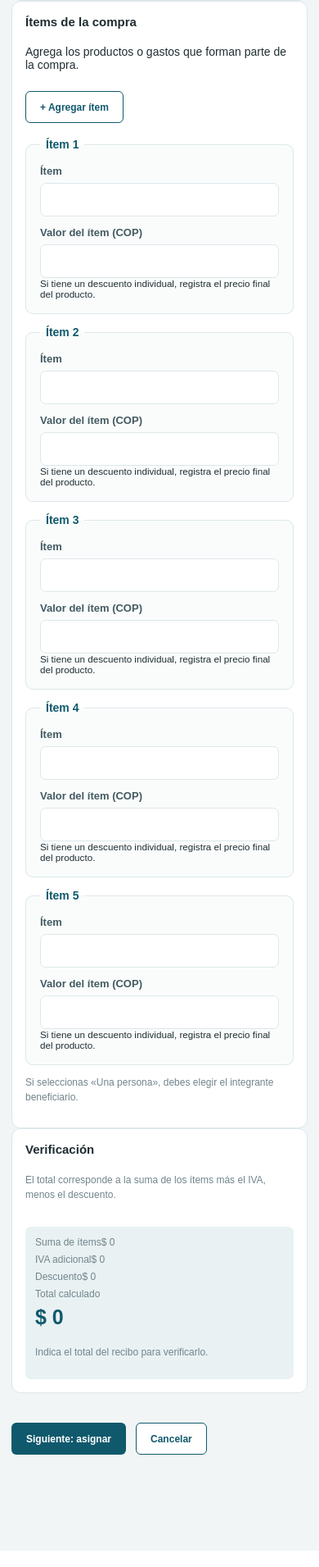
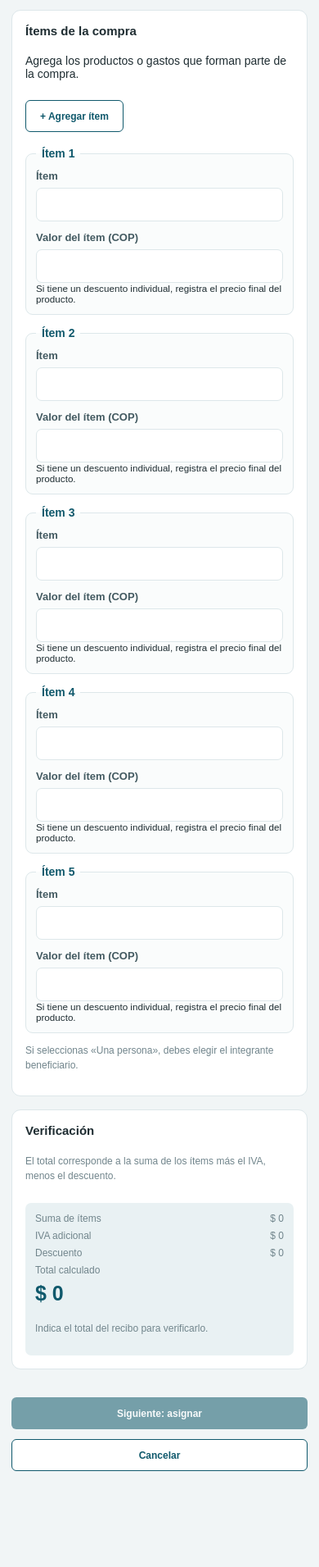
Before and after one commit to Thaliana-maria/Administracion, a Django app: page /grupos/1/compras/nueva/ in a window 390 px wide. Shown: the part 1016-2927 px from the top of the page at 82% size. Run offline with Django 5.2, Linux system fonts and the light colour scheme; a user stored in the database is signed in; tables that the repository leaves empty hold one stand-in row (values such as "Sample post").

Commit message:
Adaptar distribución de compra y verificación a escritorio y móvil

```diff
--- a/static/css/app.css
+++ b/static/css/app.css
@@ -1136,3 +1136,22 @@ tbody tr:last-child td {
     .auth-form { width: 100%; max-width: 420px; }
     .auth-form h2 { font-size: 20px; margin-bottom: 14px; }
 }
+
+
+.distribucion-compra { display: grid; grid-template-columns: minmax(0, 1.7fr) minmax(230px, 1fr); gap: 16px; align-items: start; }
+.datos-compra, .verificacion-compra { display: grid; gap: 14px; min-width: 0; }
+.indicador-paso { color: var(--teal); font-weight: 700; font-size: 13px; }
+.verificacion-compra .purchase-summary { display: grid; gap: 12px; }
+.verificacion-compra .live-total { min-width: 0; }
+.linea-verificacion { display: flex; justify-content: space-between; gap: 10px; }
+.regla-reparto { background: #D8EBF1; color: #10596C; padding: 12px; border-radius: 7px; font-size: 12px; }
+.acciones-compra { margin-top: 16px; }
+.button:disabled { opacity: .55; cursor: not-allowed; }
+@media (max-width: 850px) {
+    .distribucion-compra { grid-template-columns: 1fr; }
+}
+@media (max-width: 650px) {
+    .acciones-compra > .button { flex: 1 1 100%; }
+    .datos-compra .purchase-items { grid-template-columns: 1fr; }
+    .datos-compra .purchase-item { padding: 12px; }
+}
```
